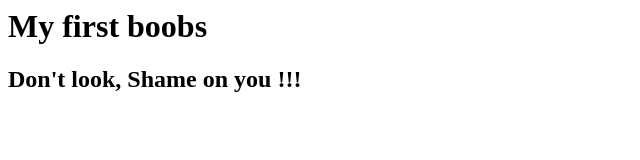
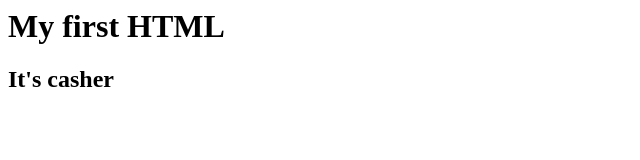
Before and after one commit to BankoPlastic/plastic, a plain HTML site: page index.html in a window 1280 px wide. Shown: the whole page, without its empty margins (0-640 px from the left). Drawn offline with Linux system fonts and the light colour scheme.

Commit message:
A little message ready - nex index html

```diff
--- a/index.html
+++ b/index.html
@@ -1,8 +1,8 @@
 <html>
     <body>
         <div>
-            <h1>My first boobs</h1>
-            <h2> Don't look, Shame on you !!! <h2>
+            <h1>My first HTML</h1>
+            <h2> It's casher <h2>
 
         </div>
     </body>
```
